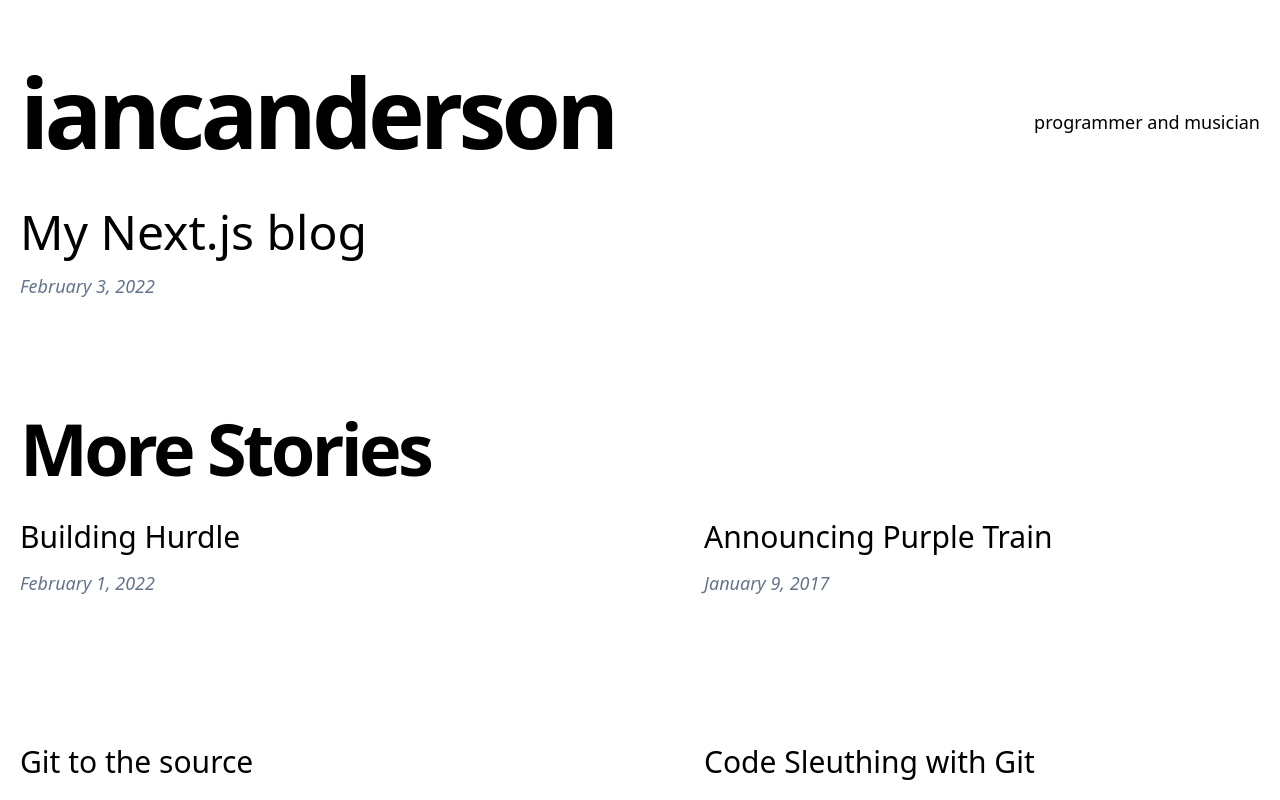
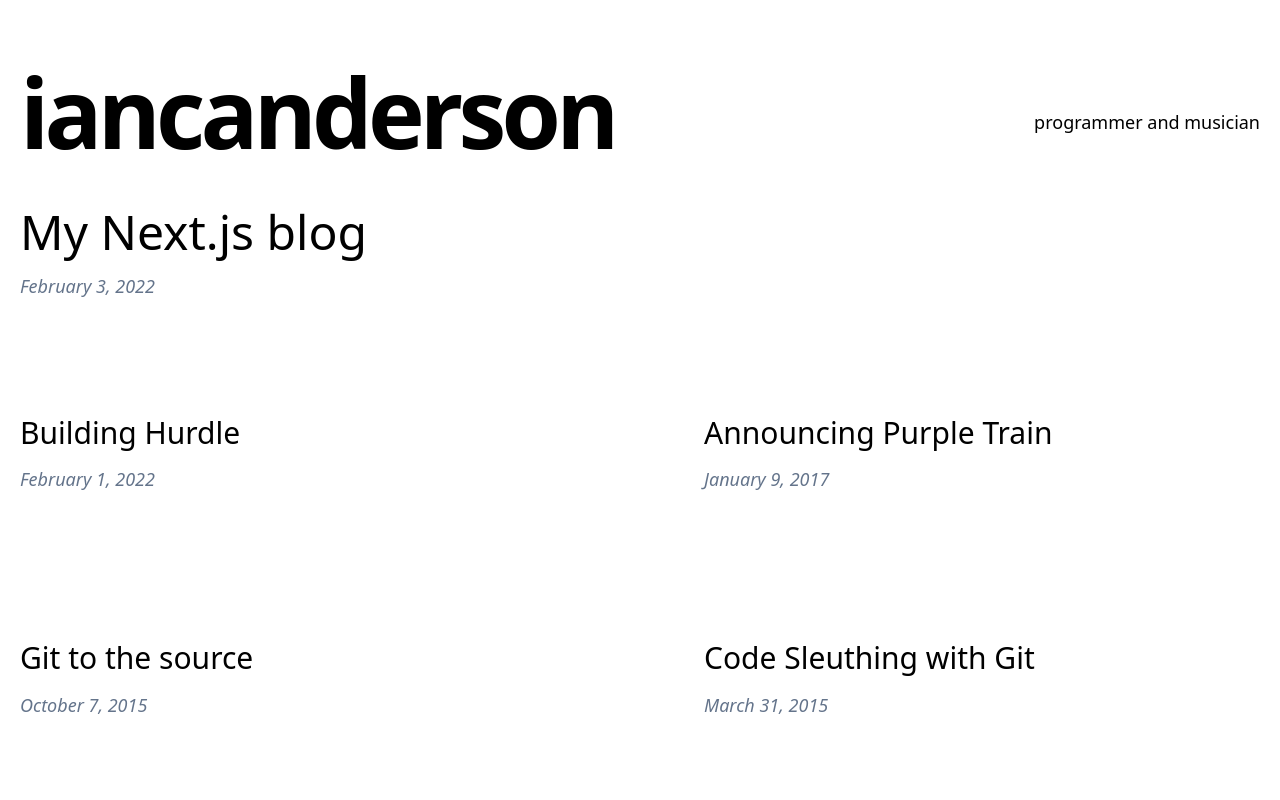
Before and after one commit to iancanderson/iancanderson.com, a Next.js app: page / in a window 1280 px wide. Shown: the top 800 px of the page. Built offline with nearby package versions, Linux system fonts and the light colour scheme.

Commit message:
These aren't stories

```diff
--- a/components/more-stories.tsx
+++ b/components/more-stories.tsx
@@ -8,9 +8,6 @@ type Props = {
 const MoreStories = ({ posts }: Props) => {
   return (
     <section>
-      <h2 className="mb-8 text-5xl md:text-7xl font-bold tracking-tighter leading-tight">
-        More Stories
-      </h2>
       <div className="grid grid-cols-1 md:grid-cols-2 md:gap-x-16 lg:gap-x-32 gap-y-20 md:gap-y-32 mb-32">
         {posts.map((post) => (
           <PostPreview
```
